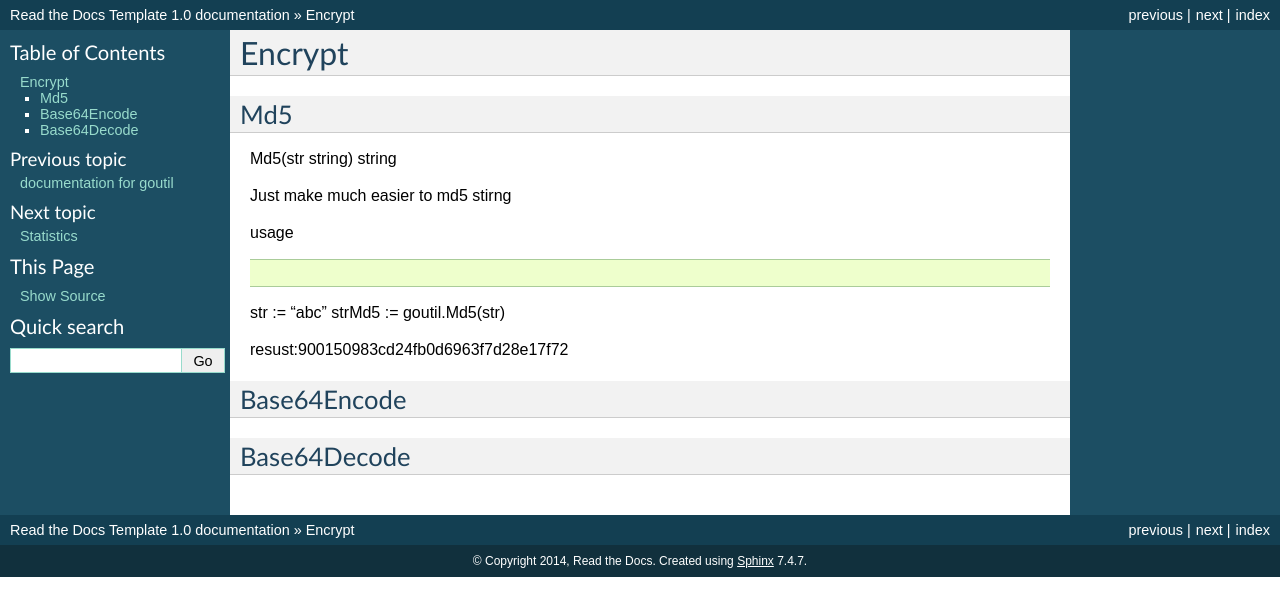
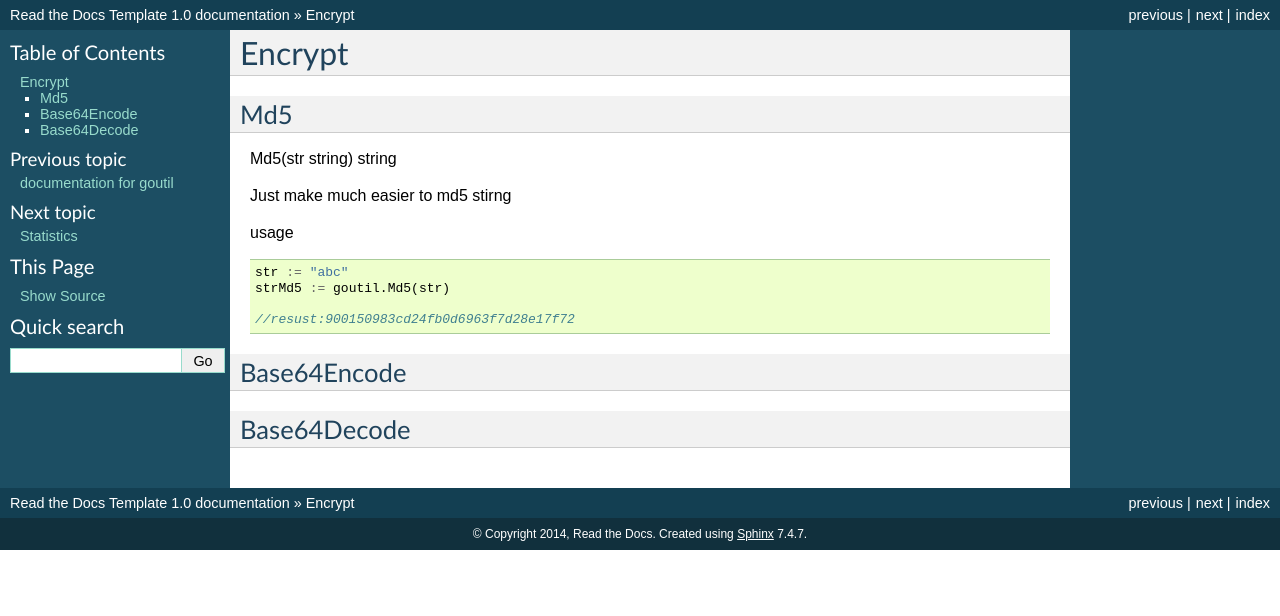
Before and after one commit to keyboard1989/goutil, a Sphinx documentation site: the page built from docs/encrypt.rst, in a window 1280 px wide. Shown: the top 616 px of the page. Built offline with Sphinx 7.4.7, drawn with Linux system fonts in a browser that asks for light colours.

Commit message:
add md5 doc

```diff
--- a/docs/encrypt.rst
+++ b/docs/encrypt.rst
@@ -11,11 +11,10 @@ usage
 
 .. sourcecode:: go
 
-str := "abc"
-strMd5 := goutil.Md5(str)
+    str := "abc"
+    strMd5 := goutil.Md5(str)
 
-
-resust:900150983cd24fb0d6963f7d28e17f72
+    //resust:900150983cd24fb0d6963f7d28e17f72
 
 
 Base64Encode
```
